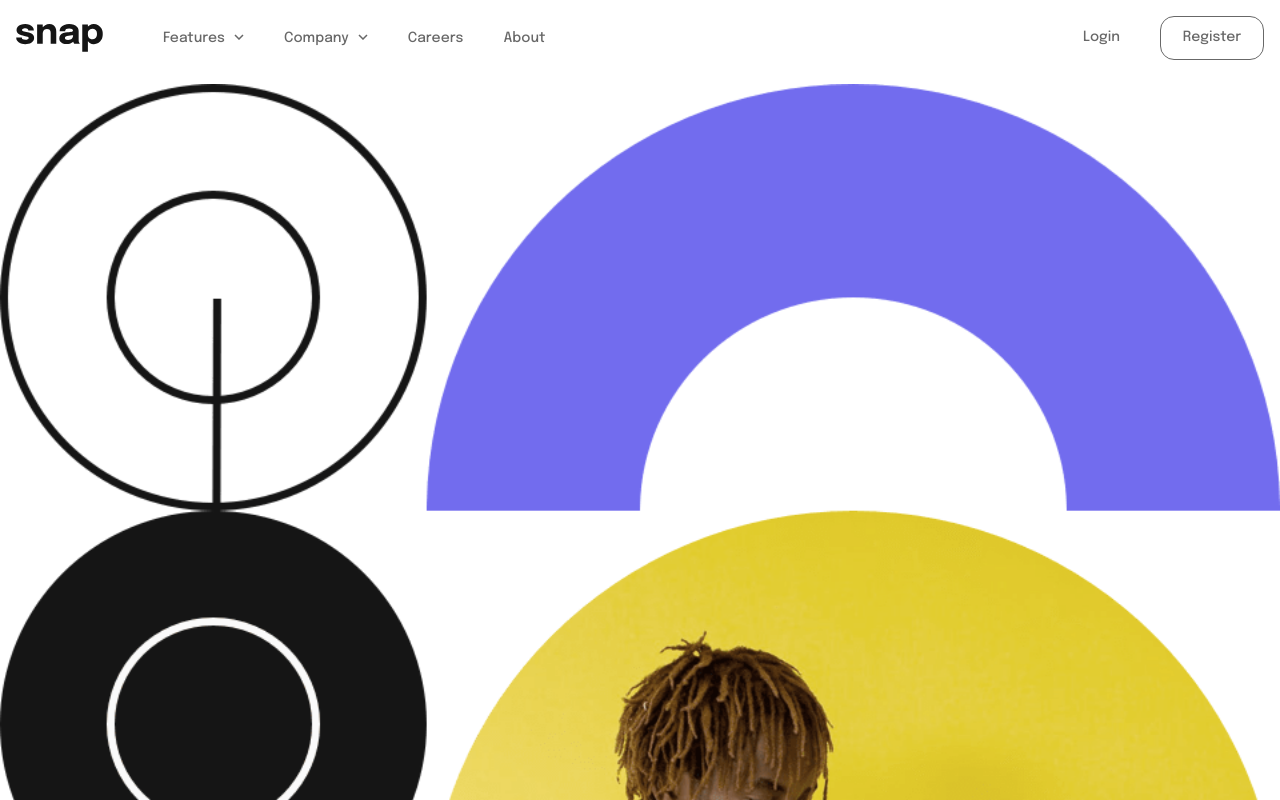
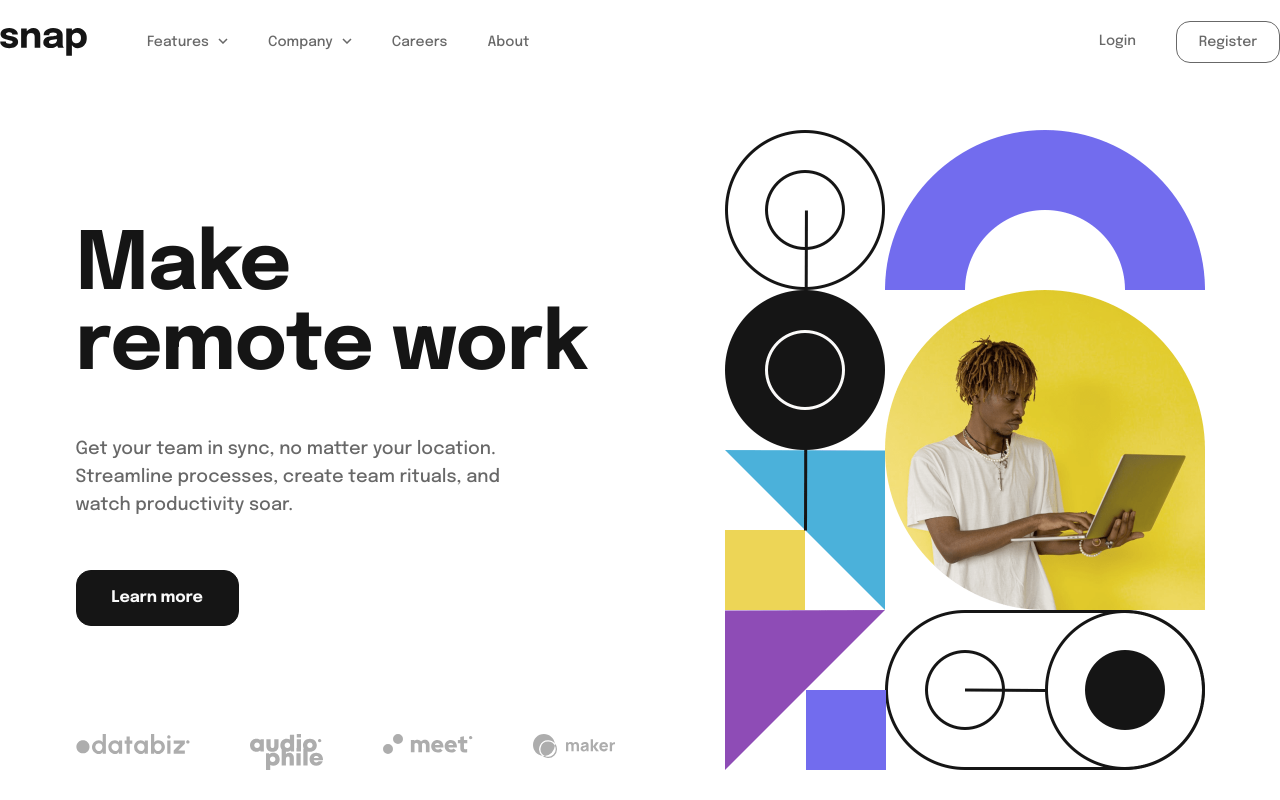
Before and after one commit to miguelzaga/intro-section-with-dropdown-navigation, a React (Vite) app: page / in a window 1280 px wide. Shown: the top 800 px of the page. Built offline with nearby package versions, Linux system fonts and the light colour scheme.

Commit message:
style main desktop

```diff
--- a/src/scss/04-globals/_header.scss
+++ b/src/scss/04-globals/_header.scss
@@ -5,6 +5,10 @@
   align-items: center;
   gap: 60px;
   margin: 16px;
+  max-width: 1359px;
+  @include breakpoint($lg){
+    margin: 21px auto;
+  }
 
   &__logo {
     max-width: 87px;
--- a/src/scss/05-components/_main.scss
+++ b/src/scss/05-components/_main.scss
@@ -1,14 +1,32 @@
 @use "./../01-abstracts/" as *;
 
 .main {
-  margin-top: 24px;
+  margin: 24px auto auto;
   display: flex;
   flex-direction: column;
+  justify-content: space-between;
+  align-items: center;
   padding-bottom: 96px;
+  max-width: calc(1145px + 16px);
+  @include breakpoint($lg){
+    margin-top: 67px;
+    padding: 0 16px 130px;
+    flex-direction: row-reverse;
+  }
 
   &__container {
     margin: 48px 16px;
     text-align: center;
+    max-width: 540px;
+    @include breakpoint($lg){
+      text-align: left;
+      margin: 0;
+      align-self: flex-end;
+    }
+  }
+
+  &__img {
+    max-width: 480px;
   }
 
   &__title {
@@ -22,6 +40,8 @@
       font-size: rem(80px);
       line-height: 1;
       letter-spacing: -1.11111px;
+      padding-right: 10px;
+    margin-bottom: 48px;
     }
   }
 
@@ -29,9 +49,11 @@
     font-size: rem(16px);
     line-height: 1.62;
     margin-bottom: 24px;
+    max-width: 445px;
     @include breakpoint($lg){
       font-size: rem(18px);
       line-height: 1.56;
+    margin-bottom: 51px;
     }
   }
 
@@ -51,6 +73,11 @@
       background-color: transparent;
       color: $black;
     }
+    @include breakpoint($lg){
+      margin-bottom: 108px;
+      width: 163px;
+      height: 56px;
+    }
   }
 
   &__clients {
--- a/src/scss/05-components/_menu.scss
+++ b/src/scss/05-components/_menu.scss
@@ -155,5 +155,6 @@
     border-radius: 14px;
     padding: 13px;
     min-width: 104px;
+    line-height: 1;
   }
 }
```
